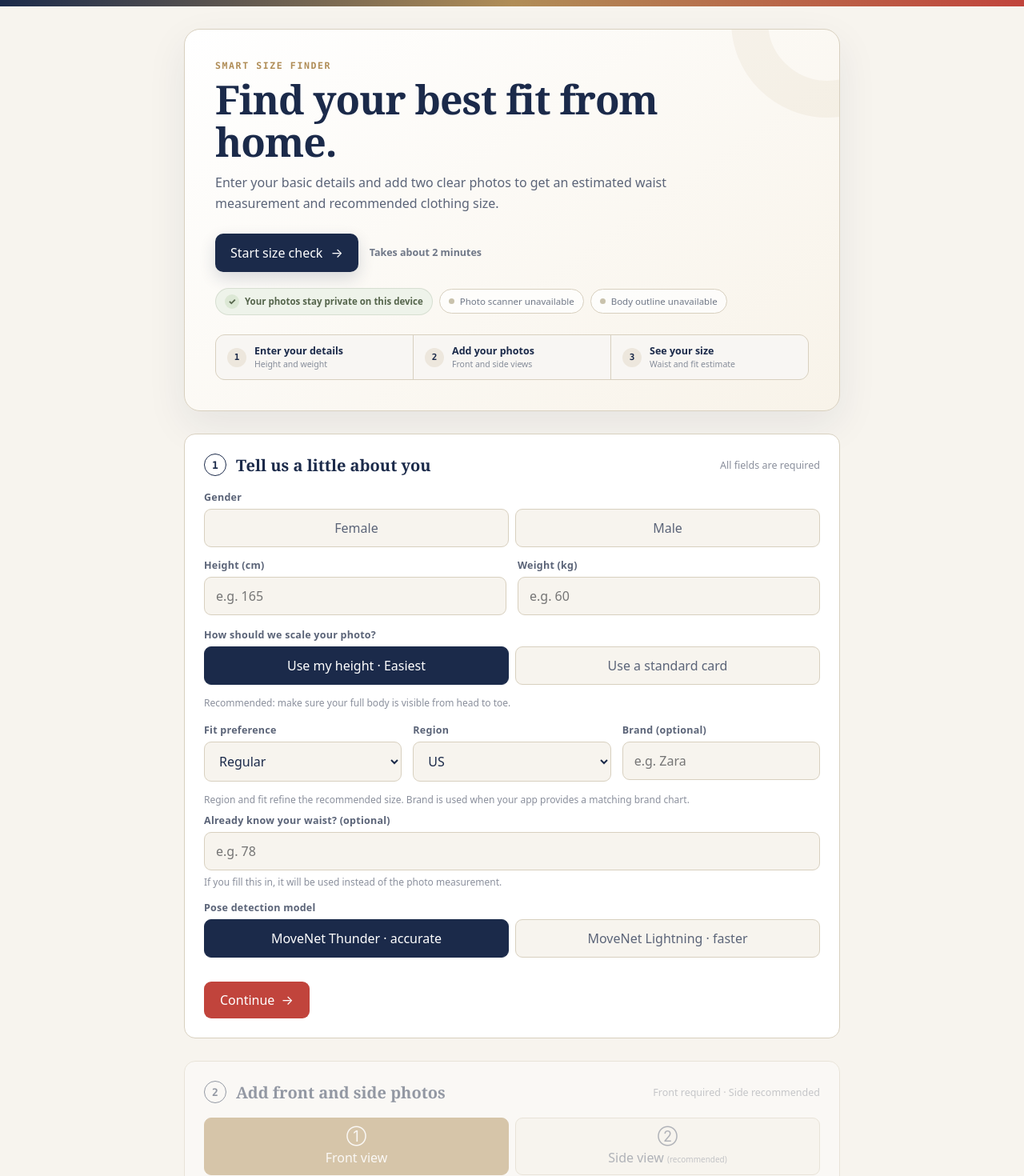
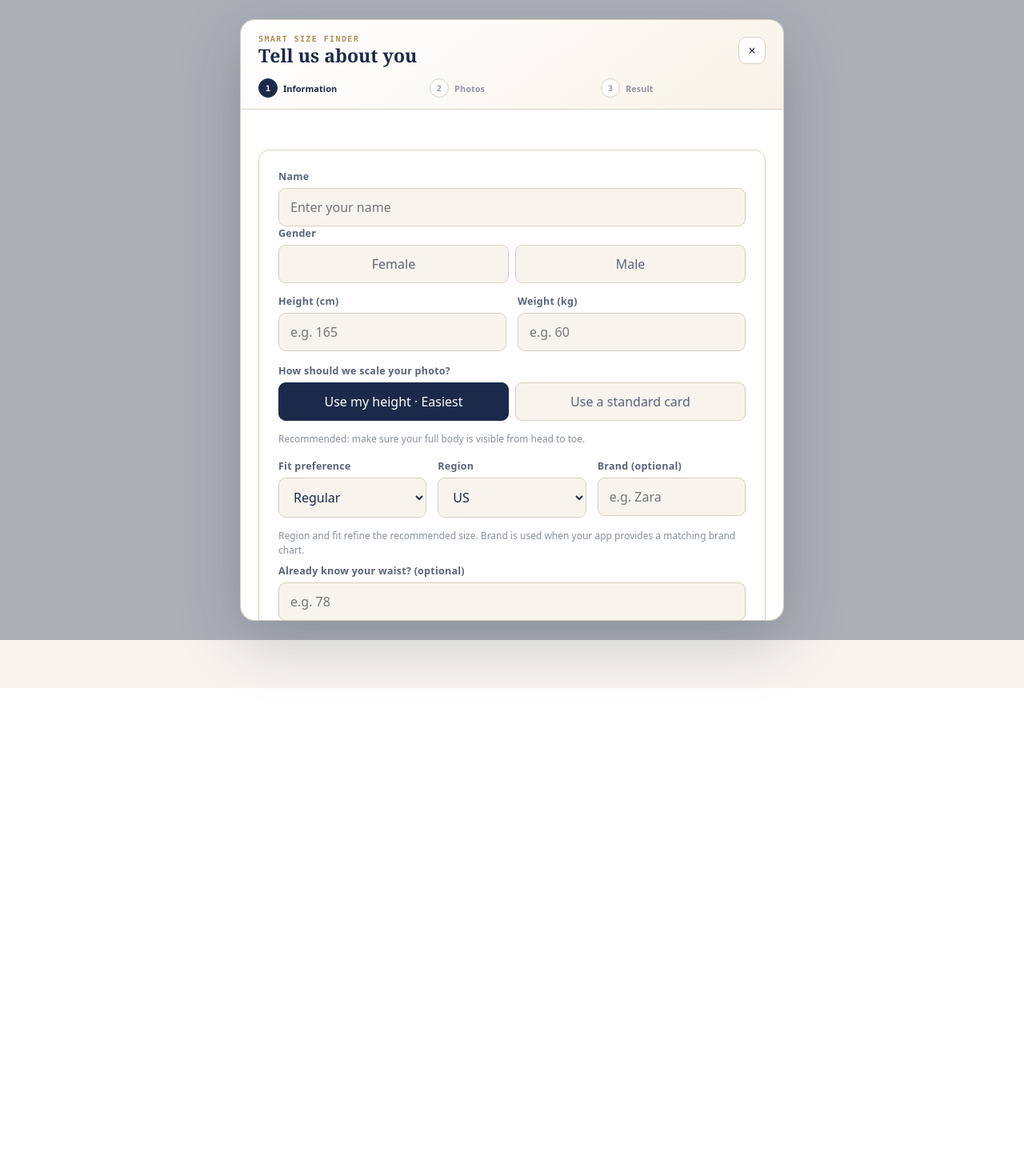
Before and after one commit to Yashwant7869/size-tape-calculater, a React (Vite) app: page / in a window 1280 px wide. Shown: the top 1470 px of the page at 80% size. After the commit the page ends 860 px from the top, so only its background shows below. Built offline with nearby package versions, Linux system fonts and the light colour scheme.

Commit message:
form division

```diff
--- a/src/SizeTapeCalculator.tsx
+++ b/src/SizeTapeCalculator.tsx
@@ -54,11 +54,36 @@ const GLOBAL_CSS = `
     margin:0;background:var(--paper);color:var(--ink);font-family:var(--st-font-sans);padding:0 0 60px;
   }
   .st-root,.st-root *,.st-root *:before,.st-root *:after{box-sizing:border-box;}
+  .st-modal-overlay{min-height:100vh;padding:24px;display:flex;align-items:center;justify-content:center;background:rgba(27,42,74,.34);backdrop-filter:blur(6px);}
+  .st-modal{width:min(680px,100%);max-height:calc(100vh - 48px);overflow:auto;background:#fff;border:1px solid var(--line);border-radius:18px;box-shadow:0 24px 80px rgba(27,42,74,.22);}
+  .st-modal-top{padding:18px 22px 14px;border-bottom:1px solid var(--line);background:linear-gradient(145deg,#fff 0%,#f8f3e9 100%);}
+  .st-modal-title-row{display:flex;align-items:center;justify-content:space-between;gap:12px;}
+  .st-modal-eyebrow{font-family:var(--st-font-mono);font-size:10px;font-weight:700;letter-spacing:.14em;text-transform:uppercase;color:var(--brass);margin:0 0 3px;}
+  .st-modal-title{font-family:var(--st-font-serif);font-size:23px;font-weight:600;line-height:1.1;margin:0;}
+  .st-modal-close{width:34px;height:34px;border:1px solid var(--line);border-radius:9px;background:#fff;color:var(--ink);font-size:20px;cursor:pointer;display:flex;align-items:center;justify-content:center;}
+  .st-progress{display:grid;grid-template-columns:1fr 1fr 1fr;gap:8px;margin-top:16px;}
+  .st-progress-step{display:flex;align-items:center;gap:7px;min-width:0;color:#9097a4;font-size:11px;font-weight:700;}
+  .st-progress-dot{width:24px;height:24px;border-radius:50%;border:1.5px solid var(--line);background:#fff;display:flex;align-items:center;justify-content:center;flex:0 0 auto;font-family:var(--st-font-mono);font-size:10px;}
+  .st-progress-step.active{color:var(--ink);}
+  .st-progress-step.active .st-progress-dot{border-color:var(--ink);background:var(--ink);color:#fff;}
+  .st-progress-step.done{color:var(--sage);}
+  .st-progress-step.done .st-progress-dot{border-color:var(--sage);background:#eef3ea;color:var(--sage);}
+  .st-modal-body{padding:22px;}
+  .st-step{margin:0;background:#fff;border:0;border-radius:0;padding:0;position:relative;transition:opacity .2s;}
+  .st-step-head{display:flex;align-items:center;gap:10px;margin-bottom:20px;flex-wrap:wrap;}
+  .st-step-head .st-num{display:none;}
+  .st-hint{font-size:11.5px;color:#8a8f9c;margin-left:auto;}
+  .st-step h2{font-family:var(--st-font-serif);font-size:22px;font-weight:600;margin:0;}
+  .st-step-actions{display:flex;align-items:center;justify-content:space-between;gap:10px;margin-top:22px;padding-top:16px;border-top:1px solid #eee9df;}
+  .st-back-btn{border:0;background:transparent;color:#6f7787;font-size:12.5px;font-weight:700;cursor:pointer;padding:9px 4px;}
+  .st-back-btn:hover{color:var(--ink);}
+  .st-modal-footer{padding:12px 22px;border-top:1px solid var(--line);background:#faf8f3;color:#7b8493;font-size:10.5px;text-align:center;}
+
   .st-root button,.st-root input,.st-root select{font:inherit;}
   .st-root button:focus-visible,.st-root input:focus-visible,.st-root select:focus-visible,.st-root summary:focus-visible{outline:3px solid rgba(59,130,246,.28);outline-offset:3px;}
-  .st-wrap{max-width:860px;margin:0 auto;padding:28px 20px 0;}
-  .st-tape{height:8px;background:linear-gradient(90deg,var(--ink),var(--brass),var(--stitch));}
-  .st-header{position:relative;overflow:hidden;padding:38px;border:1px solid var(--line);border-radius:20px;background:linear-gradient(145deg,#fff 0%,#f8f3e9 100%);box-shadow:0 18px 50px rgba(27,42,74,.08);}
+  .st-wrap{width:100%;margin:0;padding:0;}
+  .st-tape{display:none;}
+  .st-header{display:none;}
   .st-header:after{content:"";position:absolute;width:240px;height:240px;border:46px solid rgba(176,141,87,.08);border-radius:50%;right:-105px;top:-130px;pointer-events:none;z-index:0;}
   .st-header > *{position:relative;z-index:1;}
   .st-eyebrow{font-family:var(--st-font-mono);font-size:11.5px;font-weight:600;letter-spacing:.14em;text-transform:uppercase;color:var(--brass);margin:0 0 9px;}
@@ -75,14 +100,14 @@ const GLOBAL_CSS = `
   .st-dot{width:7px;height:7px;border-radius:50%;background:#c9c2ac;flex-shrink:0;}
   .st-dot.ready{background:var(--sage);}
   .st-dot.busy{background:var(--brass);animation:st-pulse 1s infinite;}
-  .st-quick-flow{display:grid;grid-template-columns:repeat(3,1fr);gap:1px;margin-top:24px;border:1px solid var(--line);border-radius:12px;overflow:hidden;background:var(--line);position:relative;z-index:1;}
+  .st-quick-flow{display:none;}
   .st-flow-item{display:flex;align-items:center;gap:10px;padding:12px 14px;background:rgba(255,255,255,.82);}
   .st-flow-num{width:24px;height:24px;border-radius:50%;display:flex;align-items:center;justify-content:center;flex:0 0 auto;background:var(--chalk);color:var(--ink);font-family:var(--st-font-mono);font-size:11px;font-weight:700;}
   .st-flow-item strong{display:block;font-size:12.5px;line-height:1.25;}
   .st-flow-item small{display:block;margin-top:2px;color:#858c99;font-size:10.5px;}
   @keyframes st-pulse{0%,100%{opacity:1}50%{opacity:.3}}
   .st-step{margin-top:28px;background:#fff;border:1px solid var(--line);border-radius:14px;padding:24px;position:relative;transition:opacity .2s;}
-  .st-step.locked{opacity:.45;pointer-events:none;}
+  .st-step.locked{opacity:1;pointer-events:auto;}
   .st-step-head{display:flex;align-items:center;gap:12px;margin-bottom:18px;flex-wrap:wrap;}
   .st-num{font-family:var(--st-font-mono);font-weight:600;font-size:13px;width:28px;height:28px;border-radius:50%;border:1.5px solid var(--ink);display:flex;align-items:center;justify-content:center;flex-shrink:0;}
   .st-hint{font-size:12.5px;color:#8a8f9c;margin-left:auto;}
@@ -328,6 +353,7 @@ export default function SizeTapeCalculator({
 }: SizeTapeCalculatorProps = {}): ReactElement {
   const rootClassName = ["st-root", className].filter(Boolean).join(" ");
   /* ── Step 1 state ── */
+  const [name, setName] = useState("");
   const [gender, setGender] = useState<Gender | null>(null);
   const [heightVal, setHeightVal] = useState("");
   const [weightVal, setWeightVal] = useState("");
@@ -363,6 +389,8 @@ export default function SizeTapeCalculator({
   const [cameraStreamVersion, setCameraStreamVersion] = useState(0);
   const [activePhotoType, setActivePhotoType] = useState<PhotoType>("front");
 
+  const [currentStep, setCurrentStep] = useState<1 | 2 | 3>(1);
+
   // Front photo state
   const [front, setFront] = useState<PhotoState>(initialPhotoState());
   // Side photo state
@@ -435,13 +463,13 @@ export default function SizeTapeCalculator({
     try {
       const raw = localStorage.getItem(HISTORY_KEY);
       if (raw) setHistory(JSON.parse(raw) as HistoryEntry[]);
-    } catch {/* ignore */}
+    } catch {/* ignore */ }
   }, []);
 
   function saveHistory(entry: HistoryEntry) {
     setHistory((prev) => {
       const next = [entry, ...prev].slice(0, 10);
-      try { localStorage.setItem(HISTORY_KEY, JSON.stringify(next)); } catch {/* ignore */}
+      try { localStorage.setItem(HISTORY_KEY, JSON.stringify(next)); } catch {/* ignore */ }
       return next;
     });
   }
@@ -460,8 +488,12 @@ export default function SizeTapeCalculator({
     else if (b < t[2]) sz = "M";
     else if (b < t[3]) sz = "L";
     else sz = "XL";
-    setBmi(b); setBaselineSize(sz);
-    setStep2Locked(false); setStep3Locked(true); setMeasurements(null);
+    setBmi(b);
+    setBaselineSize(sz);
+    setStep2Locked(false);
+    setStep3Locked(true);
+    setMeasurements(null);
+    setCurrentStep(2);
   }
 
   /* ─── Step 2: zoom / pan ─── */
@@ -565,8 +597,7 @@ export default function SizeTapeCalculator({
       const orient = validateOrientation(rawKps, type);
       if (!orient.matches) {
         setDetectBanner({
-          text: `This doesn't look like a ${type} photo. ${
-            orient.expected === "front"
+          text: `This doesn't look like a ${type} photo. ${orient.expected === "front"
             ? "Please face the camera and re-shoot."
             : orient.expected === "side"
               ? "Please turn 90° and re-shoot."
@@ -587,7 +618,7 @@ export default function SizeTapeCalculator({
 
       // §1.6 acceptance check
       const accept = checkPhotoAcceptance(rawKps, imgEl.naturalWidth, imgEl.naturalHeight);
-      if (!accept.code) {/* ok */}
+      if (!accept.code) {/* ok */ }
       else {
         setDetectBanner({ text: accept.reason ?? "Photo unsuitable", type: "warn" });
         setWarnings([accept.instruction ?? ""].filter(Boolean));
@@ -612,7 +643,7 @@ export default function SizeTapeCalculator({
       try {
         const id = ctx.getImageData(0, 0, canvas.width, canvas.height);
         iq = imageQuality(id);
-      } catch {/* ignore (CORS, etc.) */}
+      } catch {/* ignore (CORS, etc.) */ }
       const iqWarnings = iq?.warnings ?? [];
 
       const nh = imgEl.naturalHeight, nw = imgEl.naturalWidth;
@@ -649,7 +680,7 @@ export default function SizeTapeCalculator({
             const y1 = (wY + 30) / nh;
             silhouette = silhouetteWidthAveraged(mask, y0 + (y1 - y0) / 2, (y1 - y0) / 2);
           }
-        } catch {/* ignore */}
+        } catch {/* ignore */ }
       }
 
       const leftFrac = silhouette
@@ -997,9 +1028,7 @@ export default function SizeTapeCalculator({
     }
     setMeasurements(m);
     setStep3Locked(false);
-    setTimeout(() => {
-      document.getElementById("st-step3")?.scrollIntoView({ behavior: "smooth" });
-    }, 50);
+    setCurrentStep(3);
   }
 
   /* Recompute recommendations whenever measurements / fit / region / brand change. */
@@ -1133,65 +1162,47 @@ export default function SizeTapeCalculator({
   ───────────────────────────────────────────── */
   return (
     <div className={rootClassName} style={style}>
-      <div className="st-tape" />
-      <div className="st-wrap">
-
-        {/* ── Header ── */}
-        <header className="st-header">
-          <p className="st-eyebrow">Smart size finder</p>
-          <h1 className="st-h1">Find your best fit from home.</h1>
-          <p className="st-header-copy">
-            Enter your basic details and add two clear photos to get an estimated waist measurement and recommended clothing size.
-          </p>
-
-          <div className="st-hero-actions">
-            <button
-              type="button"
-              className="st-hero-btn"
-              onClick={() => document.getElementById("st-step1")?.scrollIntoView({ behavior: "smooth" })}
-            >
-              Start size check <span aria-hidden="true">→</span>
-            </button>
-            <span className="st-time-note">Takes about 2 minutes</span>
-          </div>
-
-          <div className="st-trust-row">
-            <span className="st-pill">
-              <span className="st-pill-icon" aria-hidden="true">✓</span>
-              Your photos stay private on this device
-            </span>
-            <span className="st-pill status" aria-live="polite">
-              <span className={`st-dot ${poseWorker.ready ? "ready" : poseWorker.status.includes("Preparing") ? "busy" : ""}`} />
-              {poseWorker.status}
-            </span>
-            <span className="st-pill status" aria-live="polite">
-              <span className={`st-dot ${seg.ready ? "ready" : seg.status.includes("Preparing") ? "busy" : ""}`} />
-              {seg.status}
-            </span>
-          </div>
-
-          <div className="st-quick-flow" aria-label="Three steps to check your size">
-            <div className="st-flow-item">
-              <span className="st-flow-num">1</span>
-              <div><strong>Enter your details</strong><small>Height and weight</small></div>
-            </div>
-            <div className="st-flow-item">
-              <span className="st-flow-num">2</span>
-              <div><strong>Add your photos</strong><small>Front and side views</small></div>
-            </div>
-            <div className="st-flow-item">
-              <span className="st-flow-num">3</span>
-              <div><strong>See your size</strong><small>Waist and fit estimate</small></div>
-            </div>
-          </div>
-        </header>
-
-        {/* ── Step 1 ── */}
+      <div className="st-modal-overlay">
+        <div className="st-modal" role="dialog" aria-modal="true" aria-label="Smart Size Finder">
+          <div className="st-modal-top">
+            <div className="st-modal-title-row">
+              <div>
+                <p className="st-modal-eyebrow">Smart Size Finder</p>
+                <h1 className="st-modal-title">
+                  {currentStep === 1 ? "Tell us about you" : currentStep === 2 ? "Add your photos" : "Your size result"}
+                </h1>
+              </div>
+              <button type="button" className="st-modal-close" aria-label="Close">×</button>
+            </div>
+
+            <div className="st-progress" aria-label="Progress">
+              <div className={`st-progress-step ${currentStep === 1 ? "active" : "done"}`}>
+                <span className="st-progress-dot">{currentStep > 1 ? "✓" : "1"}</span>
+                <span>Information</span>
+              </div>
+              <div className={`st-progress-step ${currentStep === 2 ? "active" : currentStep > 2 ? "done" : ""}`}>
+                <span className="st-progress-dot">{currentStep > 2 ? "✓" : "2"}</span>
+                <span>Photos</span>
+              </div>
+              <div className={`st-progress-step ${currentStep === 3 ? "active" : ""}`}>
+                <span className="st-progress-dot">3</span>
+                <span>Result</span>
+              </div>
+            </div>
+          </div>
+
+          <div className="st-modal-body">
+            {currentStep === 1 && (
               <div id="st-step1" className="st-step">
-          <div className="st-step-head">
-            <div className="st-num">1</div>
-            <h2>Tell us a little about you</h2>
-            <span className="st-hint">All fields are required</span>
+                <div>
+                  <label className="st-label">Name</label>
+                  <input
+                    className="st-input"
+                    type="text"
+                    placeholder="Enter your name"
+                    value={name}
+                    onChange={(e) => setName(e.target.value)}
+                  />
                 </div>
                 <label className="st-label">Gender</label>
                 <div className="st-gtoggle">
@@ -1294,9 +1305,12 @@ export default function SizeTapeCalculator({
                   </button>
                 </div>
 
-          <button type="button" className="st-btn" onClick={calcBaseline} style={{ marginTop: 16 }}>
+                <div className="st-step-actions">
+                  <span style={{ fontSize: 11.5, color: "#8a8f9c" }}>Step 1 of 3</span>
+                  <button type="button" className="st-btn" onClick={calcBaseline}>
                     Continue <span aria-hidden="true">→</span>
                   </button>
+                </div>
                 {baselineSize && bmi && (
                   <div className="st-saved" role="status">
                     <span className="st-saved-mark" aria-hidden="true">✓</span>
@@ -1305,8 +1319,11 @@ export default function SizeTapeCalculator({
                 )}
               </div>
 
-        {/* ── Step 2 ── */}
-        <div className={`st-step ${step2Locked ? "locked" : ""}`}>
+
+            )}
+
+            {currentStep === 2 && (
+              <div className="st-step">
                 <div className="st-step-head">
                   <div className="st-num">2</div>
                   <h2>Add front and side photos</h2>
@@ -1670,7 +1687,9 @@ export default function SizeTapeCalculator({
                   </p>
                 )}
 
-          <div style={{ marginTop: 16, display: "flex", gap: 10, flexWrap: "wrap" }}>
+                <div className="st-step-actions">
+                  <button type="button" className="st-back-btn" onClick={() => setCurrentStep(1)}>← Back</button>
+                  <div style={{ display: "flex", gap: 10, flexWrap: "wrap", justifyContent: "flex-end" }}>
                     {front.src && !side.src && (
                       <button
                         className="st-btn blue"
@@ -1691,13 +1710,22 @@ export default function SizeTapeCalculator({
                     )}
                   </div>
                 </div>
-
-        {/* ── Step 3 ── */}
-        <div id="st-step3" className={`st-step ${step3Locked ? "locked" : ""}`}>
+              </div>
+
+
+            )}
+
+            {currentStep === 3 && (
+              <div id="st-step3" className="st-step">
                 <div className="st-step-head">
                   <div className="st-num">3</div>
-            <h2>Final size</h2>
-          </div>
+                  <h2>Your size & predictions</h2>
+                  <span className="st-hint">Step 3 of 3</span>
+                </div>
+
+                <button type="button" className="st-back-btn" style={{ marginBottom: 8 }} onClick={() => setCurrentStep(2)}>
+                  ← Back to photos
+                </button>
 
                 {/* Garment picker */}
                 {recommendations && (
@@ -1902,16 +1930,13 @@ export default function SizeTapeCalculator({
                 )}
               </div>
 
-        {/* ── Footer ── */}
-        <footer className="st-note">
-          <span className="st-footer-mark" aria-hidden="true">✓</span>
-          <div>
-            <strong>Your photos stay private</strong>
-            <p>Photos are processed entirely on your device. We never upload, share, or store them.</p>
-            <p className="st-disclaimer">Size recommendations are estimates; final fit may vary by brand and style.</p>
-          </div>
-        </footer>
-
+            )}
+          </div>
+
+          <div className="st-modal-footer">
+            🔒 Your photos are processed on this device and are never uploaded or stored.
+          </div>
+        </div>
       </div>
     </div>
   );
```
Lines whose indentation alone changed are shown as unchanged.
